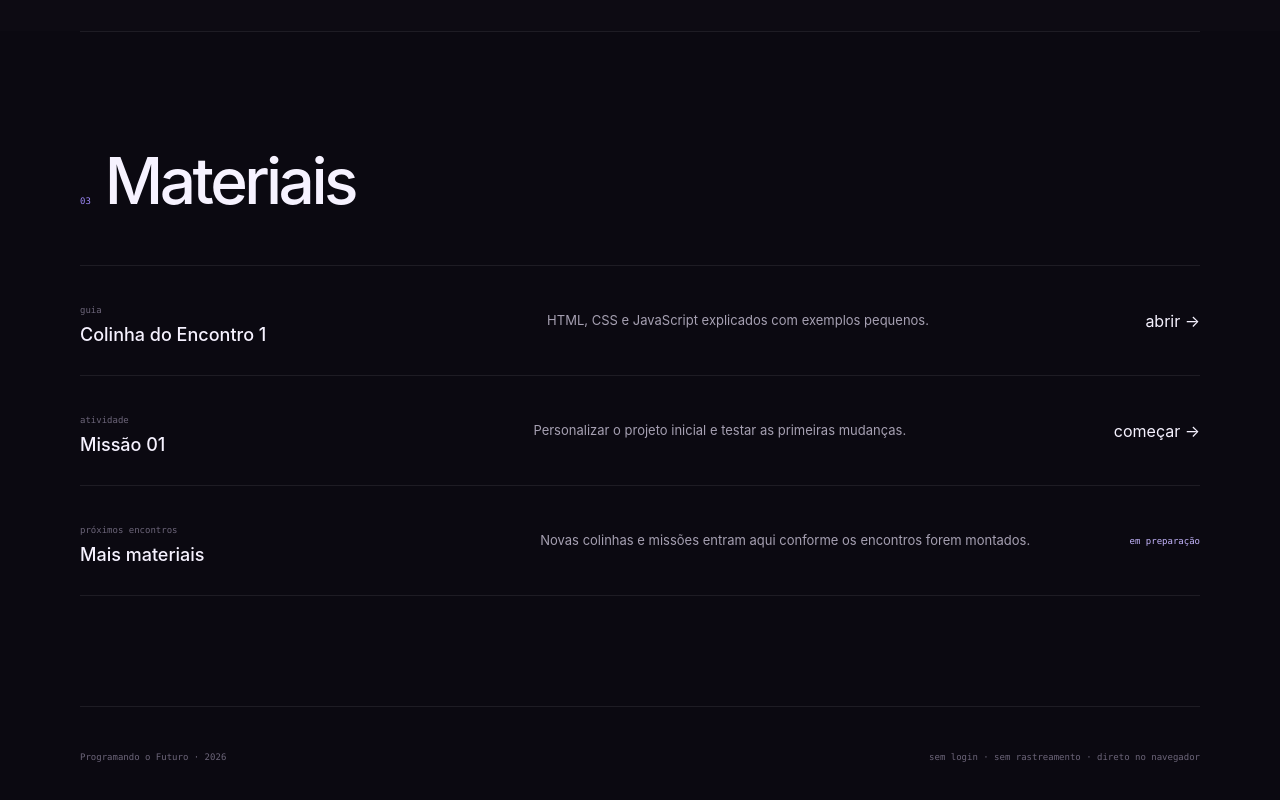
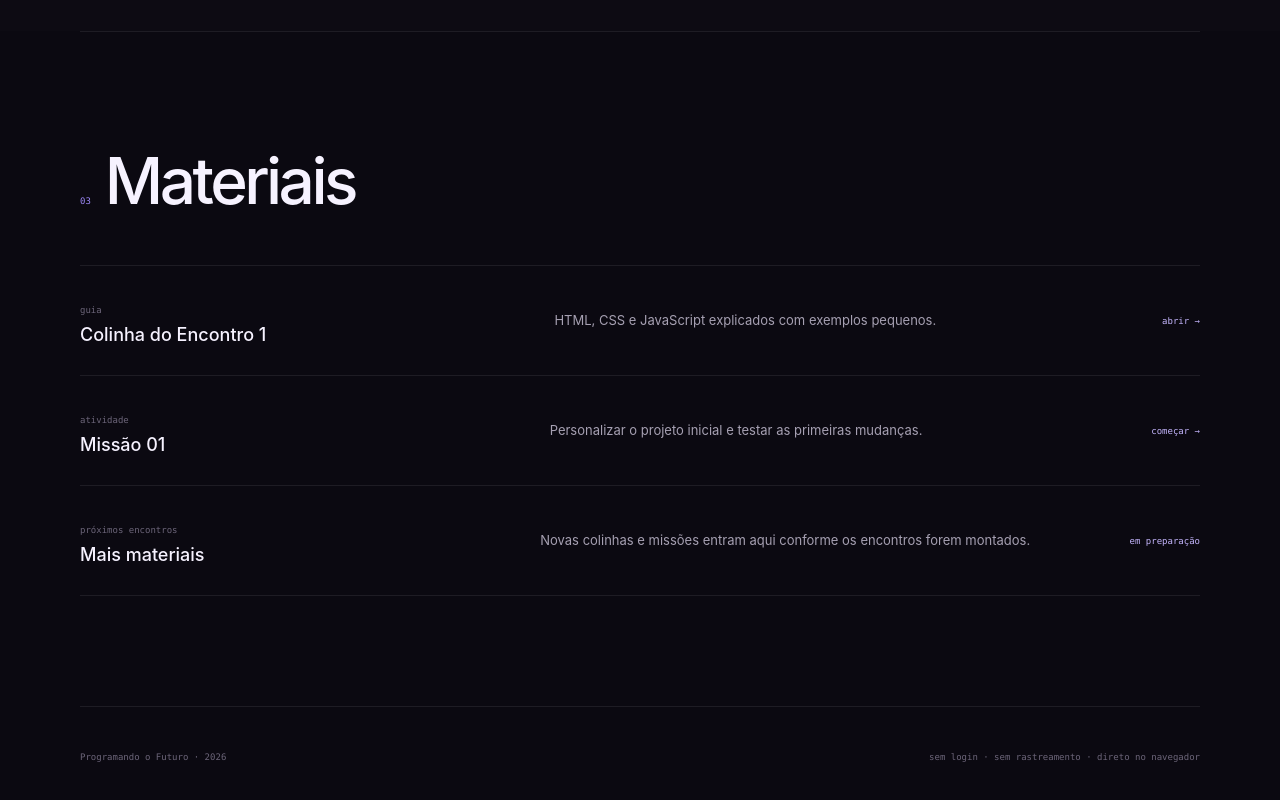
Before and after one commit to renaniii/portfolio, a React (Vite) app: page /oficina in a window 1280 px wide. Shown: the part 2455-3255 px from the top of the page. Built offline with nearby package versions, Linux system fonts and the light colour scheme.

Commit message:
style: ativa links dos materiais da oficina

```diff
--- a/src/pages/Workshop.css
+++ b/src/pages/Workshop.css
@@ -533,3 +533,14 @@
     white-space: normal;
   }
 }
+
+
+.material-link {
+  color: var(--w-purple-2);
+  font-family: ui-monospace, SFMono-Regular, Menlo, Consolas, monospace;
+  font-size: 9px;
+}
+
+.material-link:hover {
+  color: var(--w-text);
+}
```
